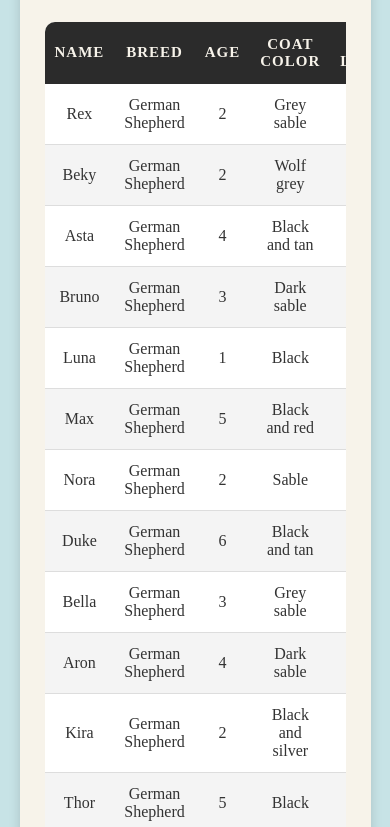
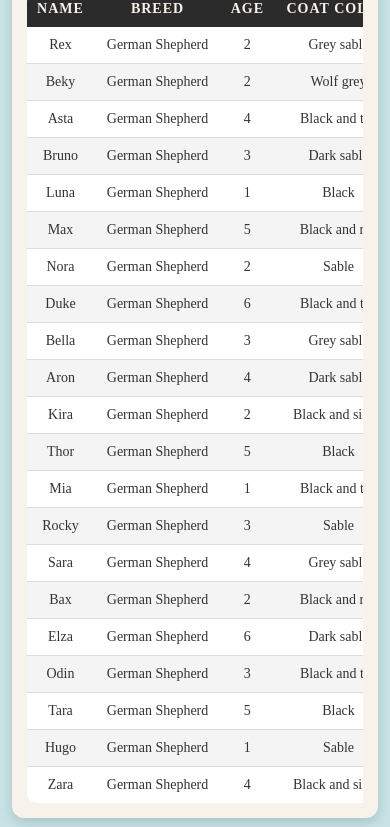
Before and after one commit to vmark99-sys/WEB_LS2026_ASSIGNEMENT, a plain HTML site: page About.html in a window 390 px wide. Shown: the part 287-1114 px from the top of the page. Drawn offline with Linux system fonts and the light colour scheme.

Commit message:
FIX: CSS adjustment for phone
Adjusted css file for phone because it was overflowing the screen

```diff
--- a/style.css
+++ b/style.css
@@ -329,6 +329,13 @@ form + p {
     background-color: #f7f3ea;
     border-radius: 12px;
     box-shadow: 0 4px 12px rgba(0, 0, 0, 0.15);
+    box-sizing: border-box;
+}
+
+.table-container {
+    width: 100%;
+    overflow-x: auto;
+
 }
 
 .dogs-section h2 {
@@ -340,6 +347,7 @@ form + p {
 
 #dogsTable {
     width: 100%;
+    min-width: 850px;
     border-collapse: collapse;
     background-color: white;
     overflow: hidden;
@@ -423,4 +431,29 @@ form + p {
     select {
         font-size: 16px;
     }
+  /*about*/
+    .dogs-section {
+        width: 94%;
+        padding: 15px;
+        margin: 35px auto;
+    }
+
+    .dogs-section h2 {
+        font-size: 28px;
+    }
+
+    .table-container {
+        overflow-x: auto;
+        -webkit-overflow-scrolling: touch;
+    }
+
+    #dogsTable {
+        min-width: 850px;
+    }
+
+    #dogsTable th,
+    #dogsTable td {
+        padding: 10px 8px;
+        font-size: 14px;
+    }
 }
```
